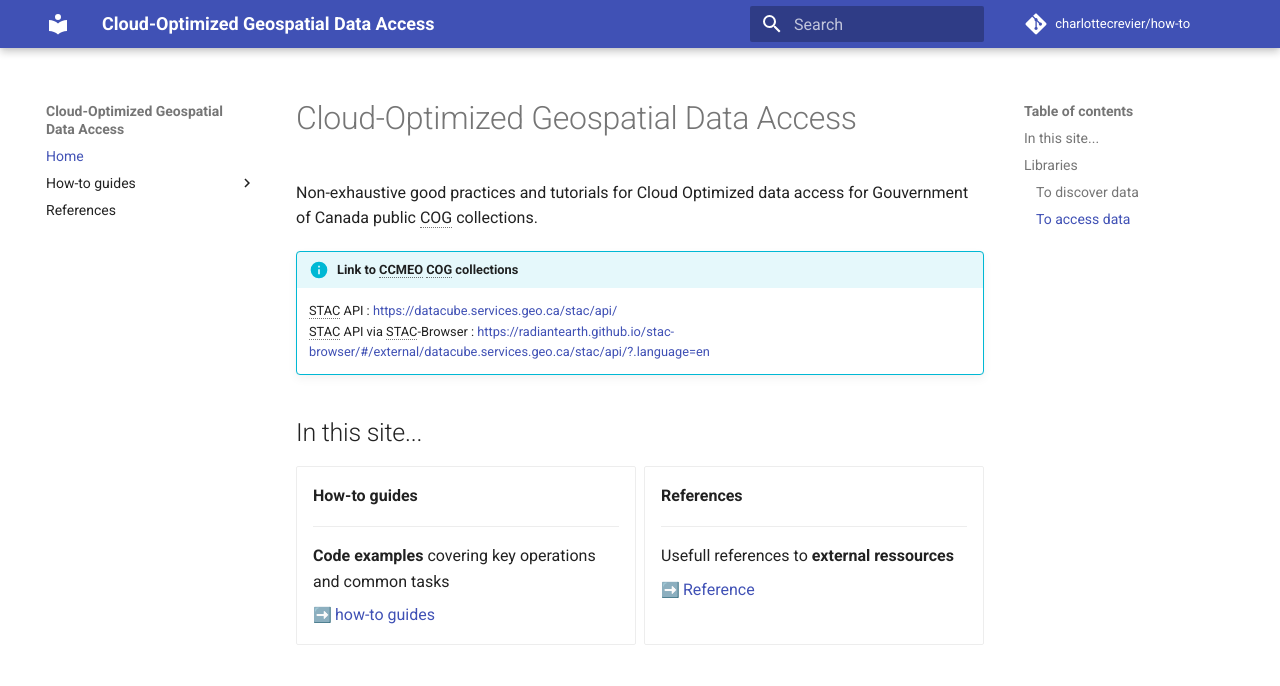
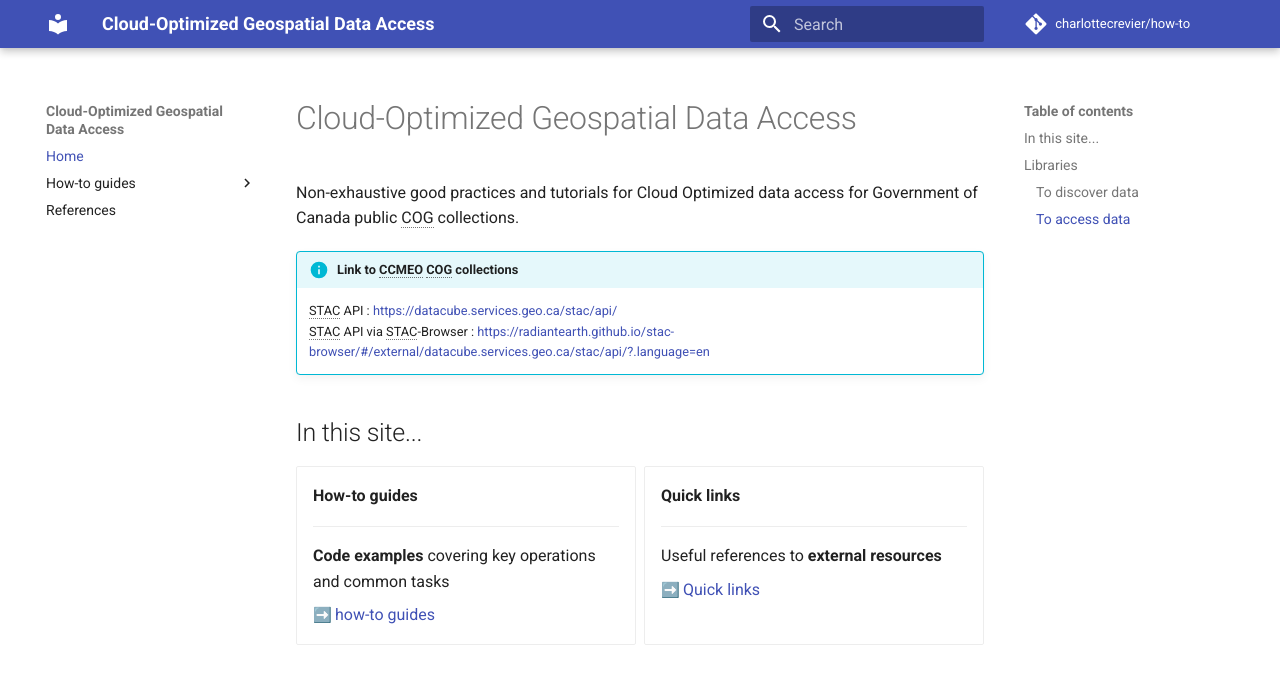
Before and after one commit to charlottecrevier/how-to, an MkDocs documentation site: the page built from docs/index.md, in a window 1280 px wide and 1230 px high. Shown: the top 686 px of the window. Built offline with MkDocs 1.6.1 and Material for MkDocs 9.7.7, drawn with Linux system fonts in a browser that asks for light colours; emoji names are drawn with the system emoji font; comment, search, counter and statistics services are not loaded.

Commit message:
Spell check in CI (#30)
* Added the spellcheck config file

* Added custom dictionnary at root of config

* Added the spellcheck actions in pipeline

```diff
--- a/docs/index.md
+++ b/docs/index.md
@@ -1,13 +1,13 @@
 # Cloud-Optimized Geospatial Data Access
 Non-exhaustive good practices and tutorials for Cloud Optimized data access
-for Gouvernment of Canada public COG collections.
+for Government of Canada public COG collections.
 
 !!! info "Link to CCMEO COG collections "
     STAC API : <https://datacube.services.geo.ca/stac/api/>
     STAC API via STAC-Browser : <https://radiantearth.github.io/stac-browser/#/external/datacube.services.geo.ca/stac/api/?.language=en>
 
 <!---
-Voici ce qui devrait se retrouver dans la page principale :
+What should be on the main page :
 A single sentence that says what the product is, succinctly and memorably.
 A paragraph of one to three short sentences, that describe what the product does.
 A third paragraph of similar length, this time explaining what need the product meets.
@@ -34,13 +34,13 @@
 
     :arrow_right: [how-to guides](pystac-client.md)
 
--   __References__
+-   __Quick links__
 
     ---
 
-    Usefull references to **external ressources**
+    Useful references to **external resources**
 
-    :arrow_right: [Reference](reference.md)
+    :arrow_right: [Quick links](reference.md)
 
 <!-- -   __Explanation__
 
```
Also changed, not shown: README.md (+2 -2 lines), docs/example-cogs.md (+1 -1 lines), docs/pystac-client.md (+2 -2 lines), docs/reference.md (+5 -5 lines), 6 other files.
